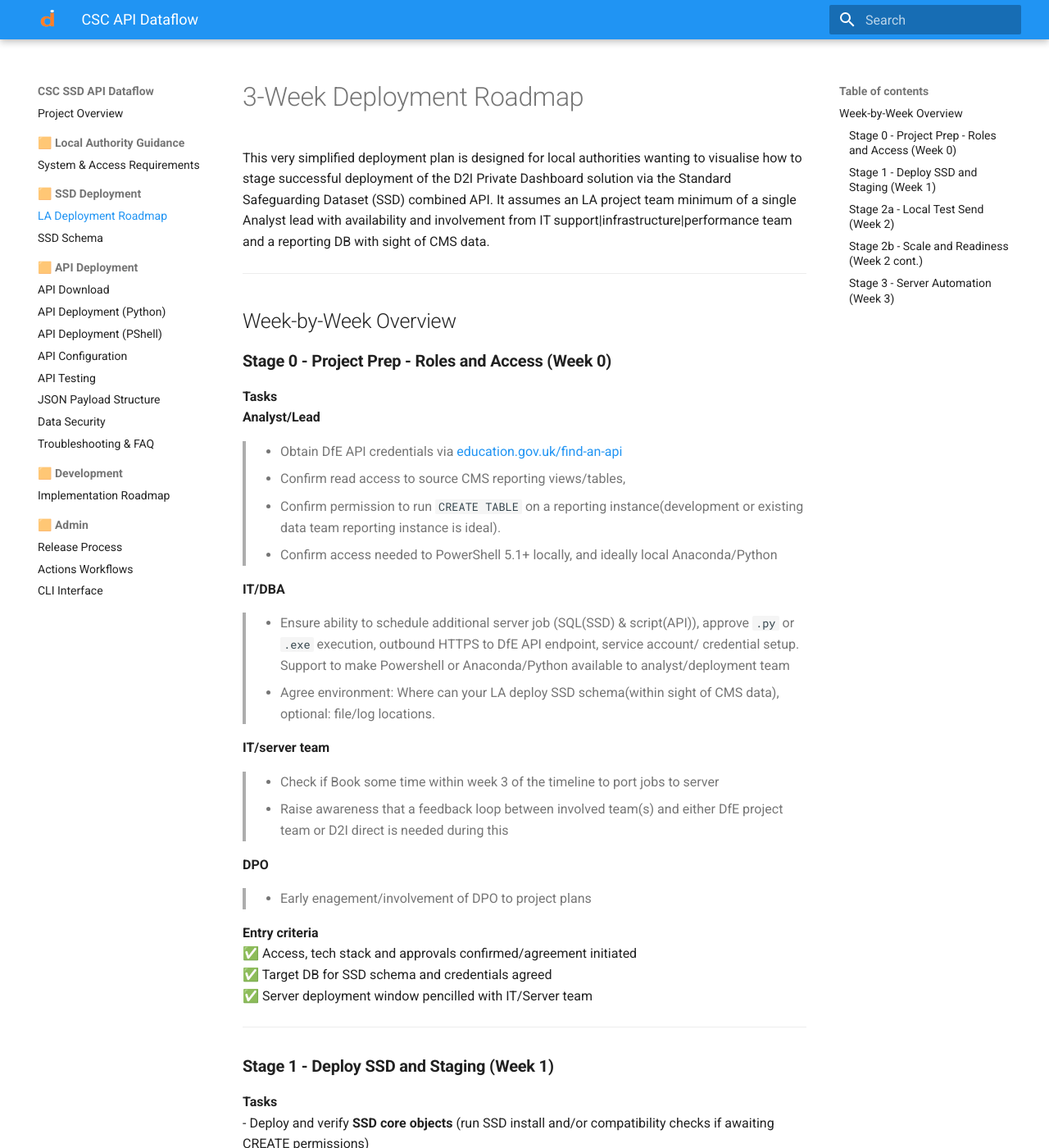
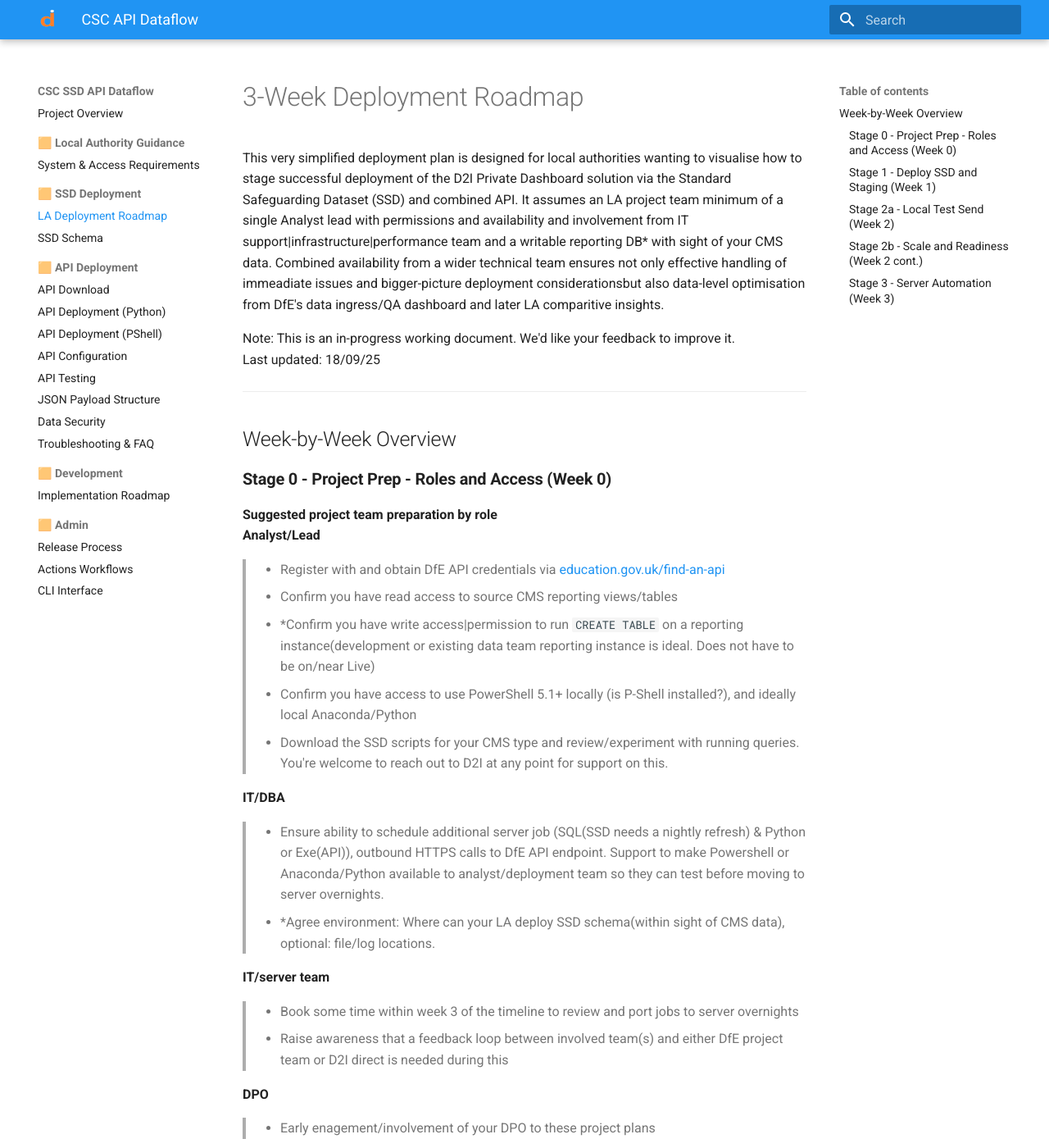
Before and after one commit to data-to-insight/dfe-csc-api-data-flows, an MkDocs documentation site: the page built from docs/roadmap_la_deployment.md, in a window 1280 px wide and 1400 px high. Shown: the whole window at 82% size. Built offline with MkDocs 1.6.1 and Material for MkDocs 9.7.7, drawn with Linux system fonts in a browser that asks for light colours; some of the changed text lies outside the part shown.

Commit message:
instructions tweaked and improved

```diff
--- a/docs/roadmap_la_deployment.md
+++ b/docs/roadmap_la_deployment.md
@@ -1,44 +1,49 @@
 # 3-Week Deployment Roadmap
 
-This very simplified deployment plan is designed for local authorities wanting to visualise how to stage successful deployment of the D2I Private Dashboard solution via the Standard Safeguarding Dataset (SSD) combined API. It assumes an LA project team minimum of a single Analyst lead with availability and involvement from IT support|infrastructure|performance team and a reporting DB with sight of CMS data.
+This very simplified deployment plan is designed for local authorities wanting to visualise how to stage successful deployment of the D2I Private Dashboard solution via the Standard Safeguarding Dataset (SSD) and combined API. It assumes an LA project team minimum of a single Analyst lead with permissions and availability and involvement from IT support|infrastructure|performance team and a writable reporting DB* with sight of your CMS data. Combined availability from a  wider technical team ensures not only effective handling of immeadiate issues and bigger-picture deployment considerationsbut also data-level optimisation from DfE's data ingress/QA dashboard and later LA comparitive insights.
+
+Note: This is an in-progress working document. We'd like your feedback to improve it.
+Last updated: 18/09/25
 
 ---
 
 ## Week-by-Week Overview
 
 ### **Stage 0 - Project Prep - Roles and Access (Week 0)**
-**Tasks**
+**Suggested project team preparation by role**
 **Analyst/Lead**
-> - Obtain DfE API credentials via [education.gov.uk/find-an-api](https://pp-find-and-use-an-api.education.gov.uk/find-an-api)
- - Confirm read access to source CMS reporting views/tables,
- - Confirm permission to run `CREATE TABLE` on a reporting instance(development or existing data team reporting instance is ideal).
- - Confirm access needed to PowerShell 5.1+ locally, and ideally local Anaconda/Python
+> - Register with and obtain DfE API credentials via [education.gov.uk/find-an-api](https://pp-find-and-use-an-api.education.gov.uk/find-an-api)
+ - Confirm you have read access to source CMS reporting views/tables
+ - *Confirm you have write access|permission to run `CREATE TABLE` on a reporting instance(development or existing data team reporting instance is ideal. Does not have to be on/near Live)
+ - Confirm you have access to use PowerShell 5.1+ locally (is P-Shell installed?), and ideally local Anaconda/Python
+ - Download the SSD scripts for your CMS type and review/experiment with running queries. You're welcome to reach out to D2I at any point for support on this.
 
 **IT/DBA**
-> - Ensure ability to schedule additional server job (SQL(SSD) & script(API)), approve `.py` or `.exe` execution, outbound HTTPS to DfE API endpoint, service account/ credential setup. Support to make Powershell or Anaconda/Python available to analyst/deployment team
-- Agree environment: Where can your LA deploy SSD schema(within sight of CMS data), optional: file/log locations.
+> - Ensure ability to schedule additional server job (SQL(SSD needs a nightly refresh) & Python or Exe(API)), outbound HTTPS calls to DfE API endpoint. Support to make Powershell or Anaconda/Python available to analyst/deployment team so they can test before moving to server overnights.
+- *Agree environment: Where can your LA deploy SSD schema(within sight of CMS data), optional: file/log locations.
 
 **IT/server team**
-> - Check if Book some time within week 3 of the timeline to port jobs to server
+> - Book some time within week 3 of the timeline to review and port jobs to server overnights
  - Raise awareness that a feedback loop between involved team(s) and either DfE project team or D2I direct is needed during this
 
 **DPO**
-> - Early enagement/involvement of DPO to project plans
+> - Early enagement/involvement of your DPO to these project plans
 
 **Entry criteria**
-✅ Access, tech stack and approvals confirmed/agreement initiated
+✅ Access, permissions, tech stack and approvals confirmed/agreement initiated
 ✅ Target DB for SSD schema and credentials agreed
+✅ Your LA is welcome to download, review scripts and test deploy the SSD before the project even starts
 ✅ Server deployment window pencilled with IT/Server team
 
 ---
 
 ### **Stage 1 - Deploy SSD and Staging (Week 1)**
 **Tasks**
-- Deploy and verify **SSD core objects** (run SSD install and/or compatibility checks if awaiting CREATE permissions)
-- Deploy and verify **API staging tables**:
+- If not already, deploy and verify **SSD core objects** (run SSD install SQL and/or compatibility checks if still awaiting CREATE TABLE permissions)
+- Deploy and verify **API staging tables** - this is still just SQL, but available from the API project Git repo:
   - `ssd_api_data_staging` (live)
   - `ssd_api_data_staging_anon` (test/dummy data)
-- Test re-deploy (i.e. simulate daily refresh)  **SSD core objects**
+- Test re-deploy SSD (i.e. simulate daily refresh by re-running the complete SSD SQL)  **SSD core objects**
 
 **Exit criteria**
 ✅ SSD schema is manually deployed by analyst/other
@@ -49,15 +54,15 @@
 
 ### **Stage 2a - Local Test Send (Week 2)**
 **Tasks**
-- Load 1+ dummy or agreed scrambled records into `_anon` staging table
+- Load 1+ dummy or agreed scrambled records into `ssd_api_data_staging_anon` staging table
 - Run Either **Python/Jupyter** script or **PowerShell** script locally to send using fake payload to DfE test endpoint (1+ dummy records from `_anon`)
-- Verify **HTTP response handling** and logging in `_anon` staging (status codes, response IDs, retries)
+- Review, verify initial test data **HTTP response handling** and logging in `_anon` staging (status codes, response IDs, retries). Is the end-to-end data flow working from our test _anon table?
 - Perform local (non-send) simulated API on `ssd_api_data_staging` (live)
 
 **Exit criteria**
 ✅ Creating/inserting 1+ dummy records as fake payload
-✅ End-to-end POST works from Analyst machine
-✅ Response codes and DfE UUIDs logged
+✅ End-to-end POST works from Analyst machine (=='local testing')
+✅ Review and get aquanted with the API response codes and DfE UUIDs logging
 ✅ Error paths handled and recorded
 
 ---
```
